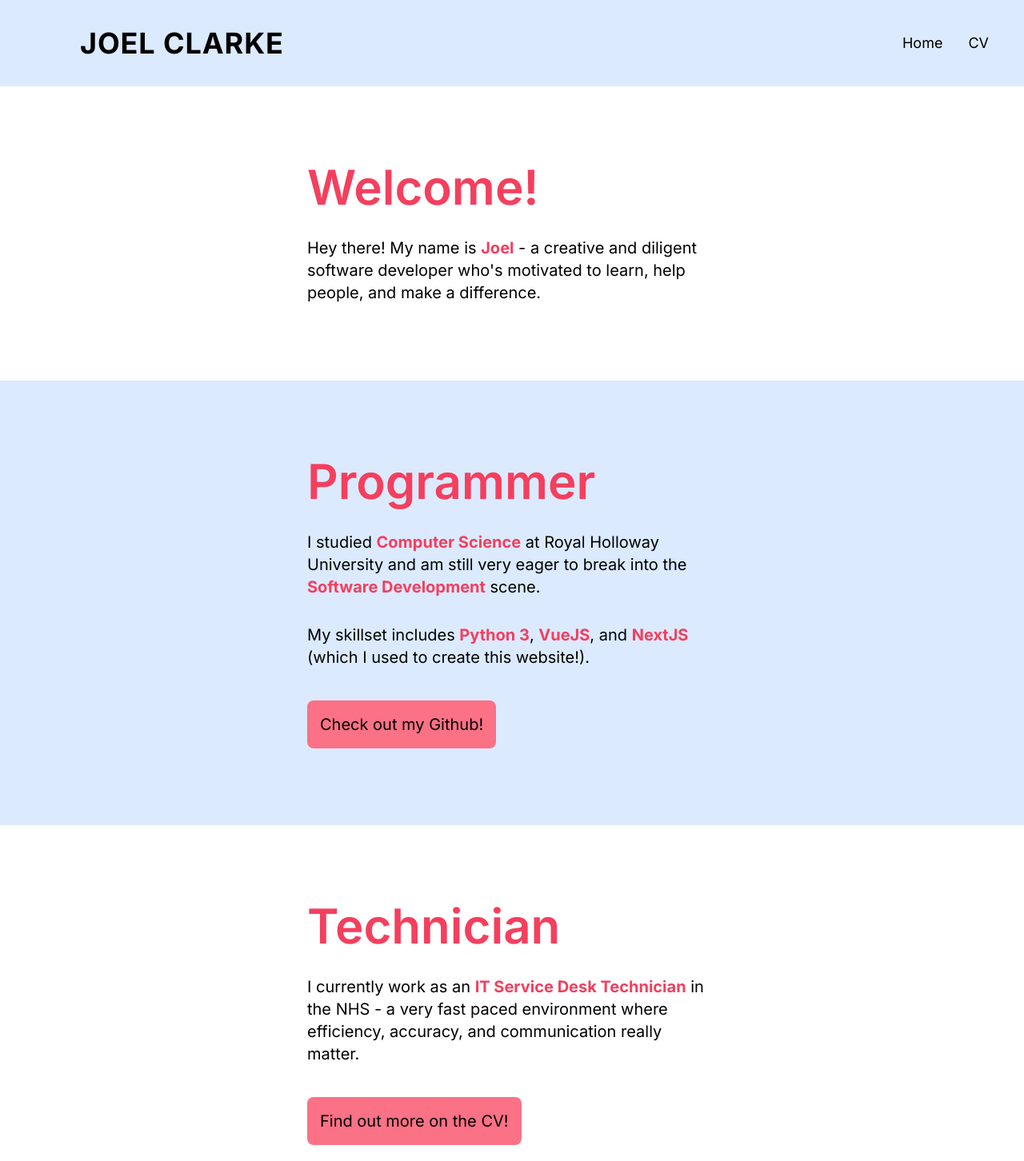
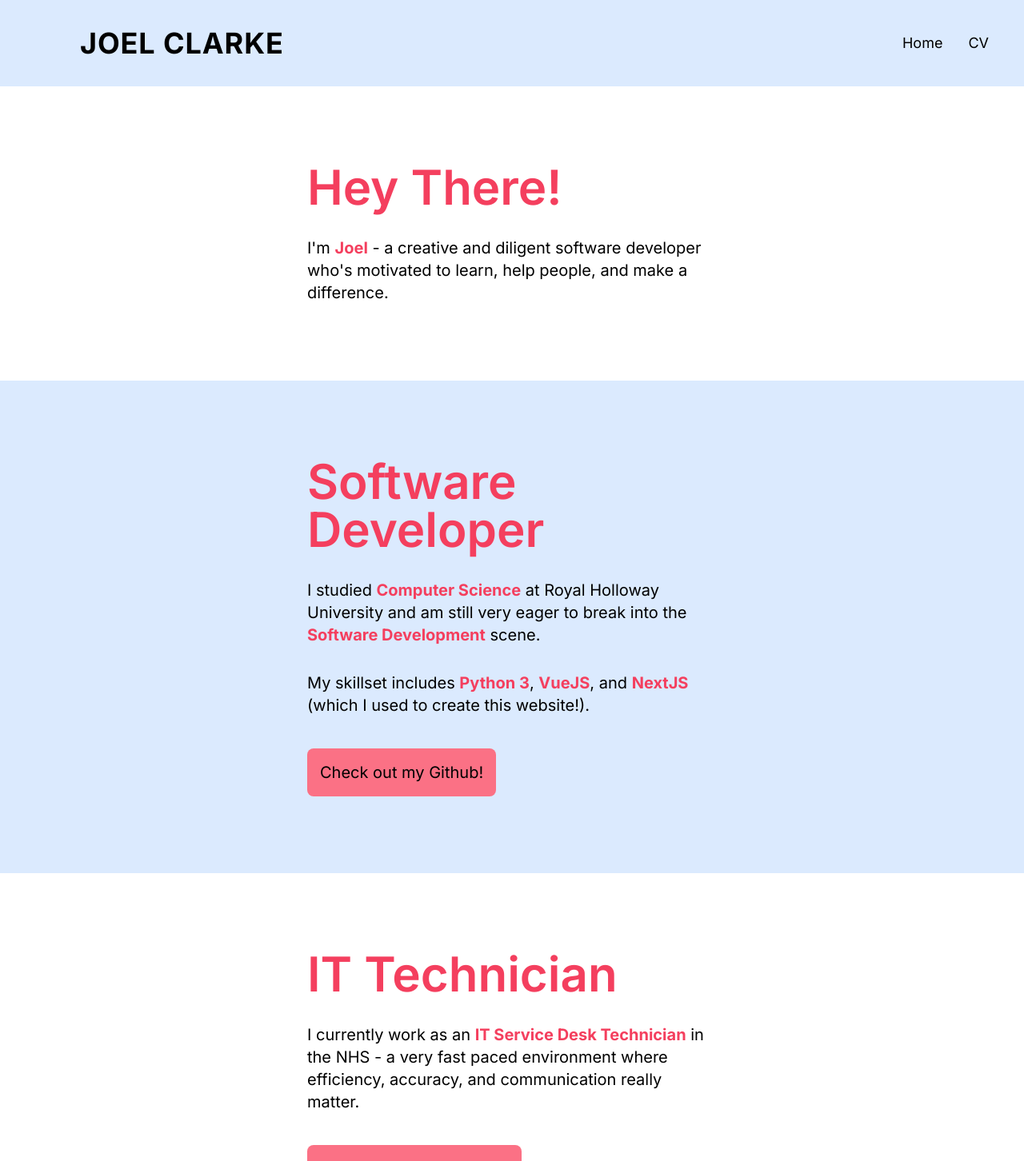
Before and after one commit to DarthEmpty/joelclarkev2, a Next.js app: page / in a window 1280 px wide. Shown: the top 1452 px of the page at 80% size. Built offline with nearby package versions, Linux system fonts and the light colour scheme.

Commit message:
Fix link to new CV

```diff
--- a/src/app/page.tsx
+++ b/src/app/page.tsx
@@ -35,15 +35,15 @@ const SectionButton = (props: SectionButtonProps) => (
 
 const Home = () => (
   <main>
-    <HomeSection heading="Welcome!">
+    <HomeSection heading="Hey There!">
       <p>
-        Hey there! My name is <Strong>Joel</Strong> - a creative and diligent
+        I&apos;m <Strong>Joel</Strong> - a creative and diligent
         software developer who&apos;s motivated to learn, help people, and make
         a difference.
       </p>
     </HomeSection>
 
-    <HomeSection heading="Programmer">
+    <HomeSection heading="Software Developer">
       <p>
         I studied <Strong>Computer Science</Strong> at Royal Holloway University
         and am still very eager to break into the{" "}
@@ -59,13 +59,13 @@ const Home = () => (
       />
     </HomeSection>
 
-    <HomeSection heading="Technician">
+    <HomeSection heading="IT Technician">
       <p>
         I currently work as an <Strong>IT Service Desk Technician</Strong> in
         the NHS - a very fast paced environment where efficiency, accuracy, and
         communication really matter.
       </p>
-      <SectionButton text="Find out more on the CV!" url="/CV.pdf" />
+      <SectionButton text="Find out more on the CV!" url="/SoftEngCV.pdf" />
     </HomeSection>
 
     <HomeSection heading="Artist">
```
